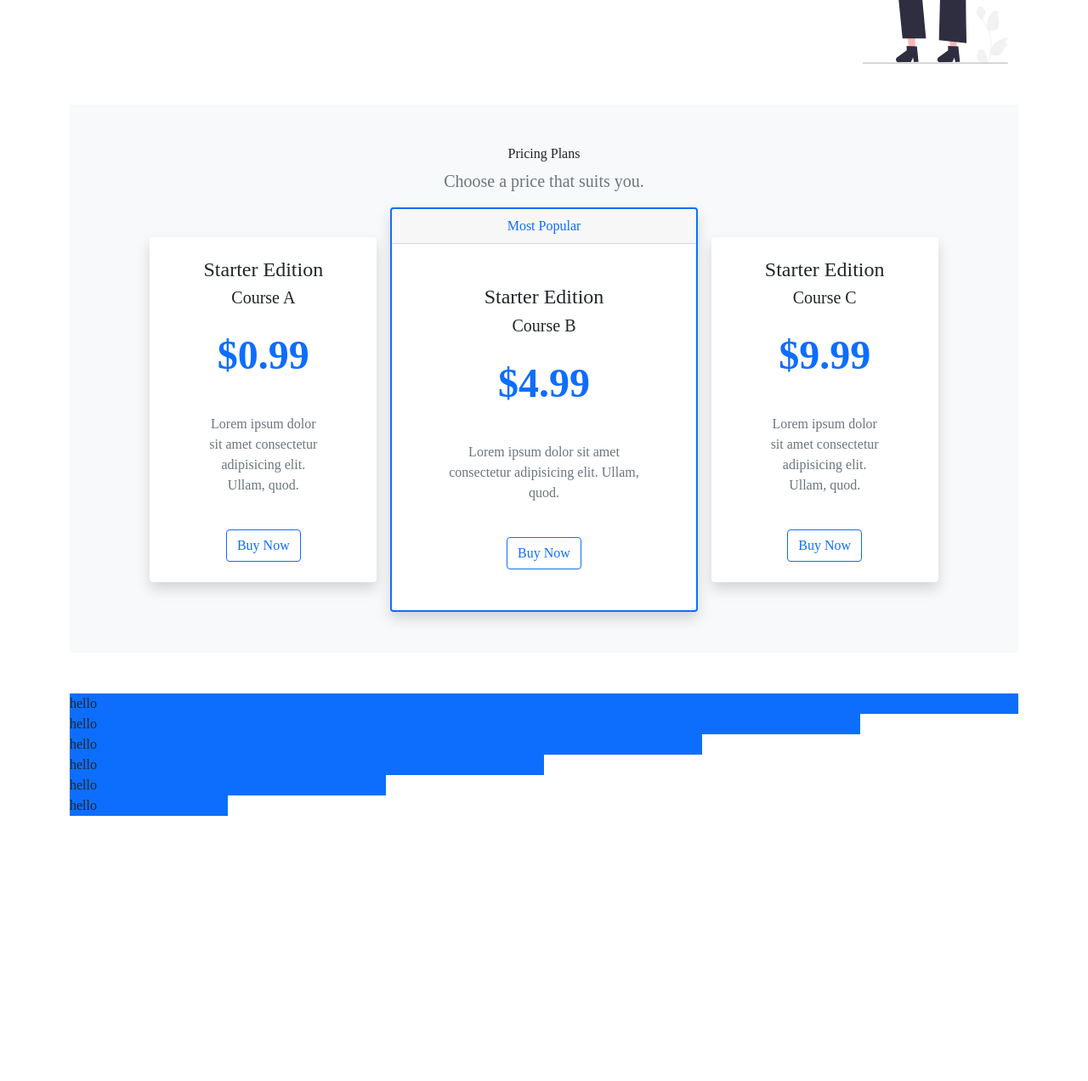
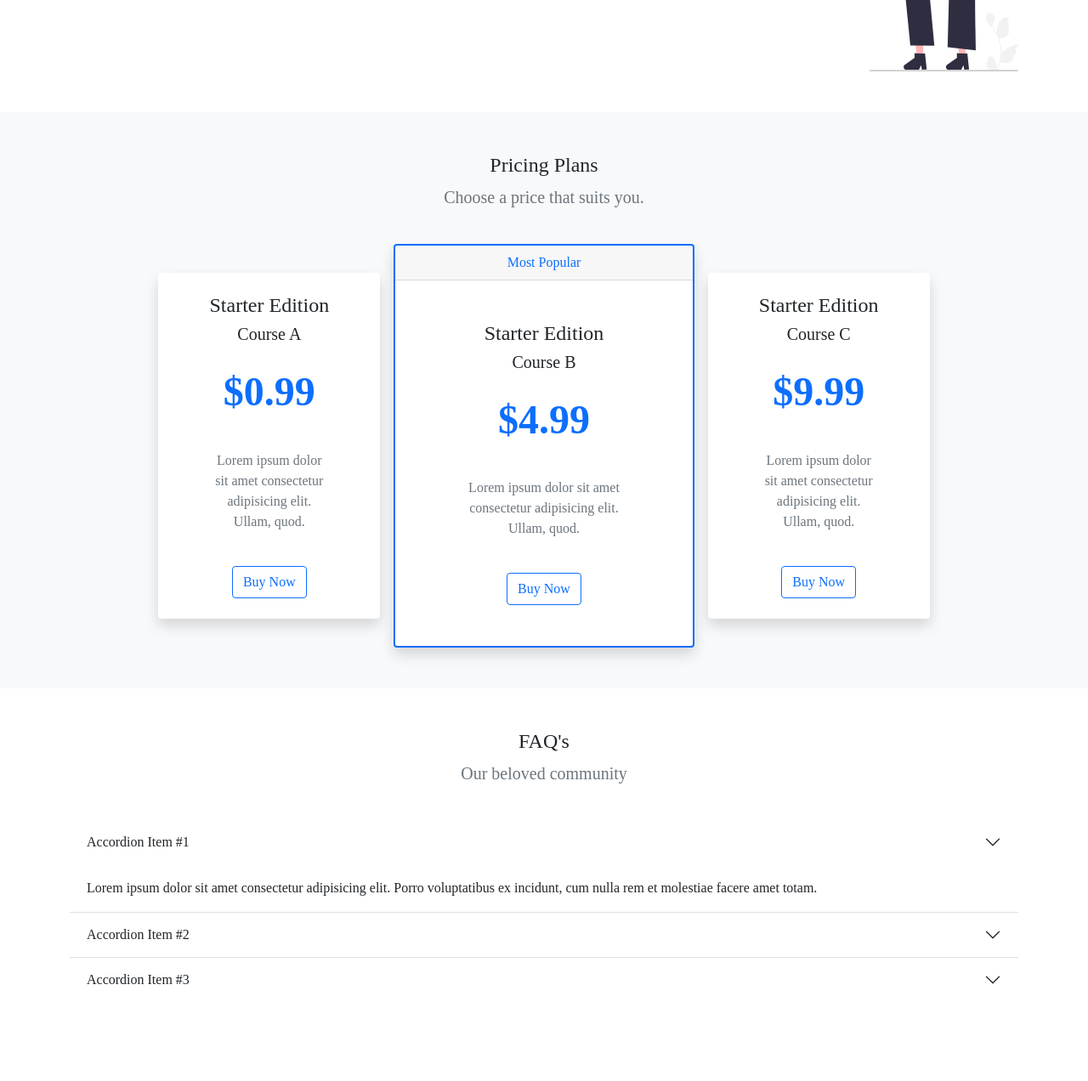
Before and after one commit to Imjoma/unstrap, a plain HTML site: page index.html in a window 1280 px wide. Shown: the part 475-1747 px from the top of the page at 85% size. Before the commit the page ends 1483 px from the top, so only its background shows below. Drawn offline with nearby package versions, Linux system fonts and the light colour scheme.

Commit message:
accordion added

```diff
--- a/index.html
+++ b/index.html
@@ -13,8 +13,8 @@
 
 
  <!--     add a responsive nav -->
- <div class="root container-lg">
-     <nav class="nav navbar navbar-expand-lg navbar-light py-4">
+ <div class="root">
+     <nav class="container-lg nav navbar navbar-expand-lg navbar-light py-4">
         <div class="container-fluid">
           <a class="logo navbar-brand" href="#"><span class="span-style">BootStrap</span></a>
           <!--data-target must be the same as id in collapse -->
@@ -30,8 +30,8 @@
       </nav>
 
         <!-- full vh header-->
-        <section>
-            <div class="container-fluid">
+        <section class="">
+            <div class="container-lg">
                 <div class="row justify-content-between">
                     <!-- children of the flex -->
                     <div class="col-md-6 text-center text-md-start">
@@ -55,13 +55,13 @@
             </div>
         </section>
 
-        <section class="bg-light" id="services">
-            <div>
-                <div class="text-center">
-                    <h6>Pricing Plans</h6>
+        <section class="container-fluid bg-light" id="services">
+
+                <div class="text-center pb-4">
+                    <h4>Pricing Plans</h4>
                     <p class="lead text-muted">Choose a price that suits you.</p>
                 </div>
-                <div class="row justify-content-center align-items-center g-3">
+                <div class="container-xl mx-auto row justify-content-center align-items-center g-3">
                     <!-- card 1 -->
                     <div class="col-8 col-lg-4 col-xl-3">
                         <div class="card border-0 shadow bg-body rounded">
@@ -119,12 +119,59 @@
                             </div>
                         </div>
                     </div>
-                </div>
             </div>
         </section>
 
 
     <!-- accordion -->
+    <section>
+        <div class="container-md">
+            <div class="text-center pb-4">
+                <h4>FAQ's</h4>
+                <p class="lead text-muted">Our beloved community</p>
+            </div>
+
+        <div class="accordion accordion-flush" id="accordionFlushExample">
+            <!-- accordion-item-1 -->
+            <div class="accordion-item">
+                <h2 class="accordion-header" id="heading1">
+                    <button class="accordion-button collapsed" type="button" data-bs-toggle="collapse" data-bs-target="#flush-1" aria-expanded="false" aria-controls="flush-1">
+                        Accordion Item #1
+                    </button>
+                </h2>
+                <div id="flush-1" class="accordion-collapse collapse show" aria-labelledby="flush-headingOne" data-bs-parent="#accordionFlushExample">
+                    <div class="accordion-body">Lorem ipsum dolor sit amet consectetur adipisicing elit. Porro voluptatibus ex incidunt, cum nulla rem et molestiae facere amet totam.</div>
+                </div>
+            </div>
+            <!-- accordion-item-2 -->
+            <div class="accordion-item">
+                <h2 class="accordion-header" id="heading2">
+                    <button class="accordion-button collapsed" type="button" data-bs-toggle="collapse" data-bs-target="#flush-2" aria-expanded="true" aria-controls="flush-2">
+                        Accordion Item #2
+                    </button>
+                </h2>
+                <div id="flush-2" class="accordion-collapse collapse" aria-labelledby="flush-headingOne" data-bs-parent="#accordionFlushExample">
+                    <div class="accordion-body">Lorem ipsum dolor sit amet consectetur adipisicing elit. Porro voluptatibus ex incidunt, cum nulla rem et molestiae facere amet totam.</div>
+                </div>
+            </div>
+            <!-- accordion-item-3 -->
+            <div class="accordion-item">
+                <h2 class="accordion-header" id="heading2">
+                    <button class="accordion-button collapsed" type="button" data-bs-toggle="collapse" data-bs-target="#flush-3" aria-expanded="false" aria-controls="flush-3">
+                        Accordion Item #3
+                    </button>
+                </h2>
+                <div id="flush-3" class="accordion-collapse collapse" aria-labelledby="flush-headingOne" data-bs-parent="#accordionFlushExample">
+                    <div class="accordion-body">Lorem ipsum, dolor sit amet consectetur adipisicing elit. Modi quibusdam sed assumenda nisi sit ut delectus necessitatibus explicabo vitae optio!</div>
+                </div>
+            </div>
+        </div>
+
+    </div>
+
+    </section>
+
+
 
         <section class="col">
             <div class="col-12 bg-primary">hello</div>
```
